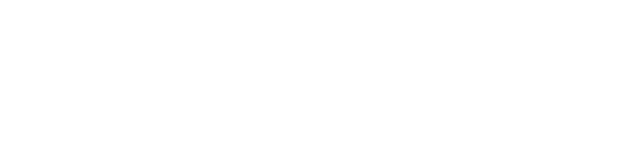
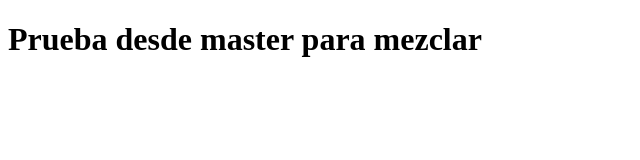
Before and after one commit to joseblack/github-desarrolladores, a plain HTML site: page prueba.html in a window 1280 px wide. Shown: the whole page, without its empty margins (0-640 px from the left). Drawn offline with Linux system fonts and the light colour scheme.

Commit message:
prueba desde master para mezclar

```diff
--- a/prueba.html
+++ b/prueba.html
@@ -4,6 +4,7 @@
 	<title>prueba</title>
 </head>
 <body>
+	<h1>Prueba desde master para mezclar</h1>
 
 </body>
 </html>
```
